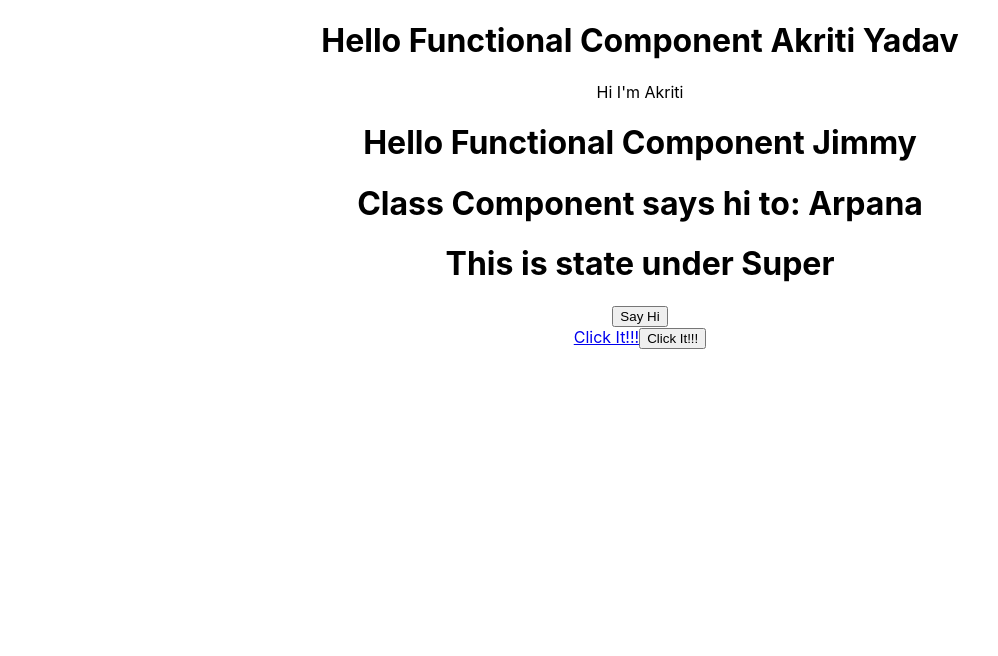
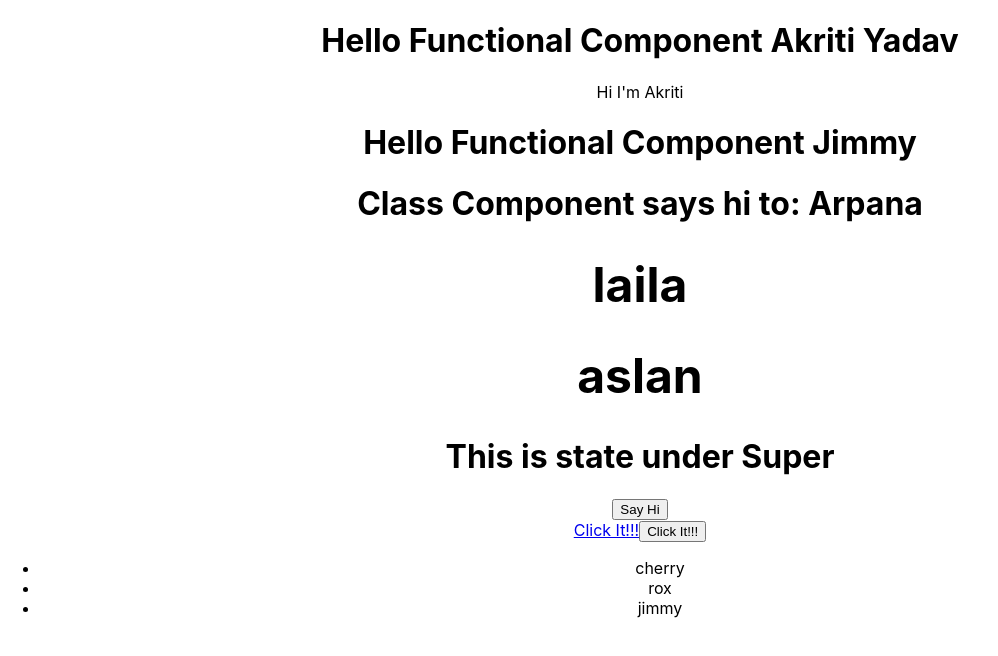
Before and after one commit to 94Akriti/blogIt, a React (Create React App) app: page / in a window 1280 px wide. Shown: the top 656 px of the page, without its empty margins (0-998 px from the left). Built offline with nearby package versions, Linux system fonts and the light colour scheme.

Commit message:
Lists  usage

```diff
--- a/src/App.js
+++ b/src/App.js
@@ -9,6 +9,7 @@
 import CFunctionClick from './components/CFunctionClick'
 class App extends React.Component{
   render(){
+    const dogs=['cherry','rox','jimmy'];
     return(
       <div className="App">
         <Header name="Akriti" last="Yadav"/>
@@ -17,7 +18,7 @@
         <CHeader name="Arpana"/>
         <Channel/>
         <FunctionClick/>
-        <CFunctionClick year="2009"/>
+        <CFunctionClick year="2009" dogs={dogs}/>
       </div>
       );
   }
--- a/src/components/CFunctionClick.js
+++ b/src/components/CFunctionClick.js
@@ -16,9 +16,12 @@
         console.log("Hello Jimmy",this.state.breed,this.props.year);
     }
     render(){
+        const dogs=this.props.dogs;
+        //const alldogs=dogs.map(function(dogs){ return <li>{dogs}</li>});
     return(
         <React.Fragment>
             <button onClick={this.changeEvent}>Click It!!!</button>
+            <ul>{dogs.map((dogs)=><li>{dogs}</li>)}</ul>
             </React.Fragment>
     )
     }
--- a/src/components/CHeader.js
+++ b/src/components/CHeader.js
@@ -1,8 +1,24 @@
 import React from 'react';
 
 class CHeader extends React.Component{
+    state={
+        users:[
+            {id:1,name:"laila",class:10},
+            {id:2,name:"aslan",class:9},
+        ]
+    }
     render(){
-        return <h1>Class Component says hi to: {this.props.name}</h1>
+        const newusers=this.state.users.map(user=>{
+                return (
+                <h1>{user.name}</h1>
+                )
+
+        });
+        return <div>
+
+            <h1>Class Component says hi to: {this.props.name}</h1>
+            <h2>{newusers}</h2>
+        </div>
     }
 }
 export default CHeader;
```
